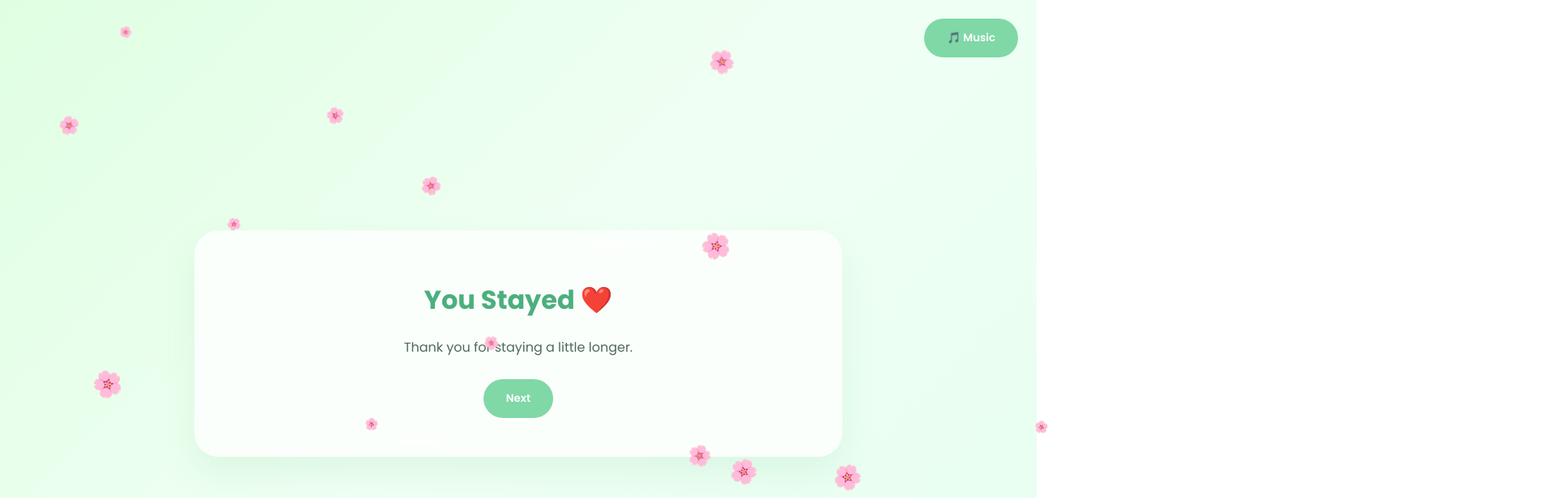
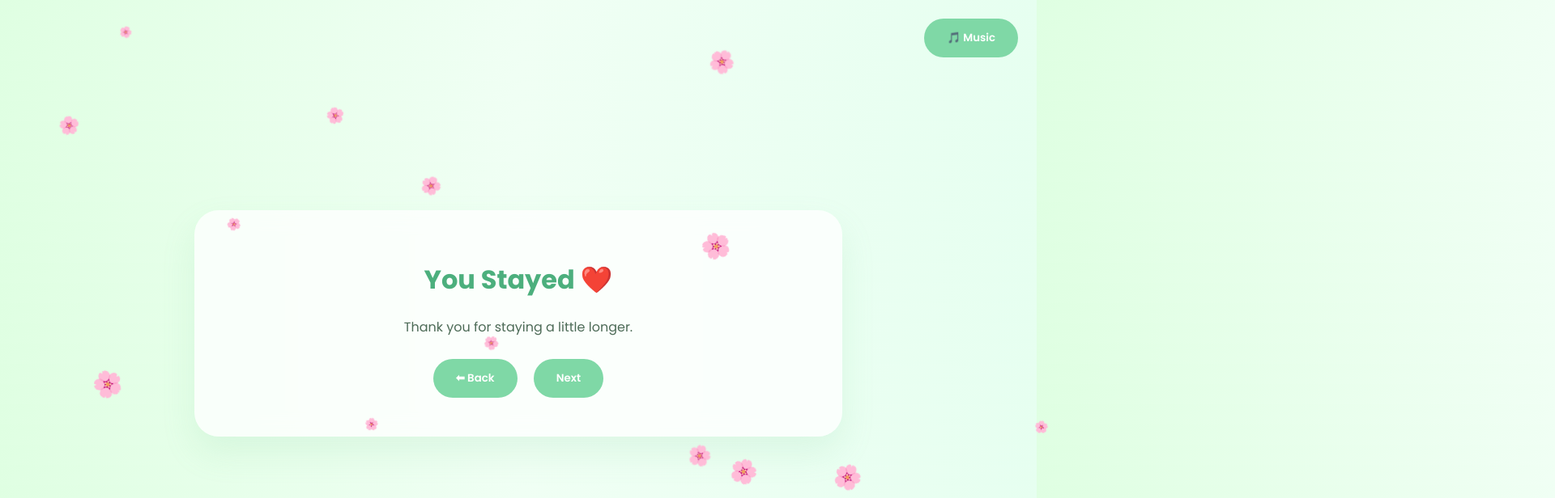
Before and after one commit to e-notarte/thankyouforthelove_sab, a plain HTML site: page index.html in a window 1280 px wide. Both pictures are taken after a click on the button "Stay". Shown: the top 616 px of the page at 81% size, 1920 px wide, since content can reach past the window. Drawn offline with Linux system fonts and the light colour scheme.

Commit message:
Update index.html

```diff
--- a/index.html
+++ b/index.html
@@ -14,18 +14,39 @@ body{
   margin:0;
   background:linear-gradient(135deg,#dfffe2,#f0fff4,#e6fff0);
   overflow:hidden;
+  position:relative;
 }
 
+/* 🌿 PAGE SLIDE SYSTEM */
 .page{
-  display:none;
+  position:absolute;
+  top:0;
+  left:0;
+  width:100%;
   height:100vh;
+
+  display:flex;
   align-items:center;
   justify-content:center;
   padding:20px;
+
+  opacity:0;
+  transform:translateX(100%);
+  transition:all 0.6s ease;
+  pointer-events:none;
 }
 
-.active{display:flex}
+.page.active{
+  opacity:1;
+  transform:translateX(0);
+  pointer-events:auto;
+}
 
+.page.left{
+  transform:translateX(-100%);
+}
+
+/* 🌿 CARD */
 .card{
   max-width:800px;
   width:95%;
@@ -66,6 +87,7 @@ button{
 
 .letter{text-align:left;max-height:45vh;overflow:auto}
 
+/* 🌸 PETALS */
 .petal{
   position:fixed;
   top:-20px;
@@ -76,6 +98,7 @@ button{
   to{transform:translateY(110vh) rotate(360deg)}
 }
 
+/* ❤️ HEART */
 .heart{
   position:fixed;
   left:50%;
@@ -91,6 +114,7 @@ button{
 100%{opacity:0;transform:translateX(-50%) translateY(-800px) scale(1.5)}
 }
 
+/* FINAL */
 .fadeout{animation:fadeout 5s forwards}
 
 @keyframes fadeout{
@@ -106,7 +130,7 @@ button{
 <!-- 🎵 Music Button -->
 <button class="music" onclick="toggleMusic()">🎵 Music</button>
 
-<!-- 🎧 YouTube Background Music (hidden) -->
+<!-- 🎧 YouTube Music -->
 <div id="ytMusic">
   <iframe
     id="ytPlayer"
@@ -133,6 +157,7 @@ button{
   <div class="card">
     <h1>You Stayed ❤️</h1>
     <p>Thank you for staying a little longer.</p>
+    <button onclick="back()">⬅ Back</button>
     <button onclick="go(3)">Next</button>
   </div>
 </div>
@@ -142,6 +167,7 @@ button{
   <div class="card">
     <h1>Things I Never Said</h1>
     <p id="type"></p>
+    <button onclick="back()">⬅ Back</button>
     <button onclick="go(4)">Next</button>
   </div>
 </div>
@@ -151,6 +177,7 @@ button{
   <div class="card">
     <h1>If I Could Choose Again...</h1>
     <p>☑ Meet you again<br>☑ Love you again<br>☑ Make memories again</p>
+    <button onclick="back()">⬅ Back</button>
     <button onclick="go(5)">Next</button>
   </div>
 </div>
@@ -160,6 +187,7 @@ button{
   <div class="card">
     <h1>Maybe...</h1>
     <p>Some people stay forever. Some people become lessons.</p>
+    <button onclick="back()">⬅ Back</button>
     <button onclick="go(6)">Next</button>
   </div>
 </div>
@@ -169,6 +197,7 @@ button{
   <div class="card">
     <h1>It's Time</h1>
     <p>Maybe it's finally time to let you go.</p>
+    <button onclick="back()">⬅ Back</button>
     <button onclick="go(7)">Open Letter</button>
   </div>
 </div>
@@ -185,6 +214,7 @@ button{
         Today I choose peace. Today I choose to let you go.
       </p>
     </div>
+    <button onclick="back()">⬅ Back</button>
     <button onclick="releaseHeart()">Release My Last Heart ❤️</button>
   </div>
 </div>
@@ -201,36 +231,63 @@ button{
 </div>
 
 <script>
+
 const music = document.getElementById('ytPlayer');
+let pageHistory = [1];
 
-/* 🎧 Start YouTube music */
+/* 🎧 YouTube Music */
 function startMusic(){
   music.src =
     "https://www.youtube.com/embed/WW7EFEJUUlE?autoplay=1&loop=1&playlist=WW7EFEJUUlE";
 }
 
-/* 🎵 manual toggle (reload iframe trick) */
 function toggleMusic(){
   if(music.src){
     music.src = "";
-  } else {
+  }else{
     startMusic();
   }
 }
 
-/* 📄 page switch */
+/* 🌿 SLIDE NAVIGATION */
 function go(n){
-  document.querySelectorAll('.page').forEach(x => x.classList.remove('active'));
+  const pages = document.querySelectorAll('.page');
+
+  pages.forEach(p => {
+    p.classList.remove('active','left');
+  });
+
+  const current = document.querySelector('.page.active');
+  if(current){
+    current.classList.add('left');
+  }
+
   document.getElementById('p'+n).classList.add('active');
+
+  pageHistory.push(n);
 }
 
-/* ▶ start journey */
+/* ⬅ BACK FUNCTION */
+function back(){
+  if(pageHistory.length > 1){
+    pageHistory.pop();
+    const prev = pageHistory[pageHistory.length - 1];
+
+    document.querySelectorAll('.page').forEach(p=>{
+      p.classList.remove('active','left');
+    });
+
+    document.getElementById('p'+prev).classList.add('active');
+  }
+}
+
+/* ▶ START */
 function startJourney(){
   startMusic();
   go(2);
 }
 
-/* 💬 type text */
+/* 💬 TYPE TEXT */
 const txt="Thank you for the memories. Thank you for the laughter. Thank you for being part of my life.";
 let i=0;
 setInterval(()=>{
@@ -240,7 +297,7 @@ setInterval(()=>{
   }
 },50);
 
-/* ❤️ heart animation */
+/* ❤️ HEART */
 function releaseHeart(){
   let h=document.createElement('div');
   h.className='heart';
@@ -253,7 +310,7 @@ function releaseHeart(){
   },6000);
 }
 
-/* 🌸 floating petals */
+/* 🌸 PETALS */
 setInterval(()=>{
   let p=document.createElement('div');
   p.className='petal';
@@ -265,11 +322,12 @@ setInterval(()=>{
   setTimeout(()=>p.remove(),10000);
 },400);
 
-/* 🚶 leave button dodge */
+/* 🚶 LEAVE BUTTON MOVE */
 document.getElementById('leaveBtn').addEventListener('mouseover',e=>{
   e.target.style.left=Math.random()*(window.innerWidth-150)+'px';
   e.target.style.top=Math.random()*(window.innerHeight-80)+'px';
 });
+
 </script>
 
 </body>
```
